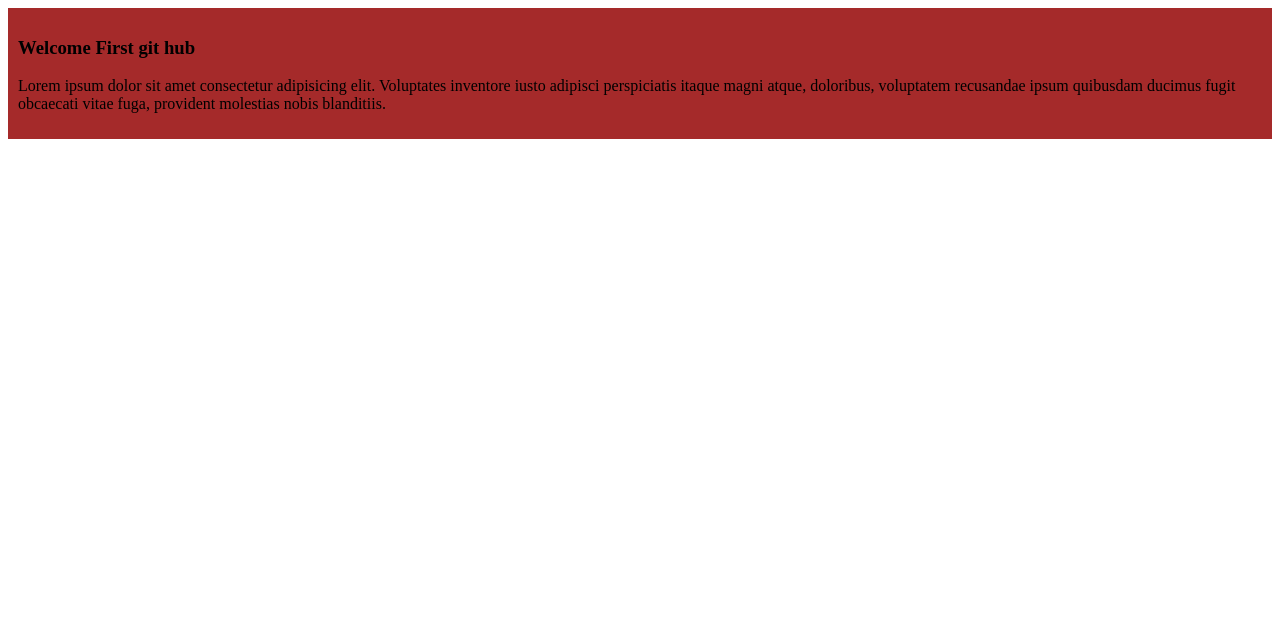
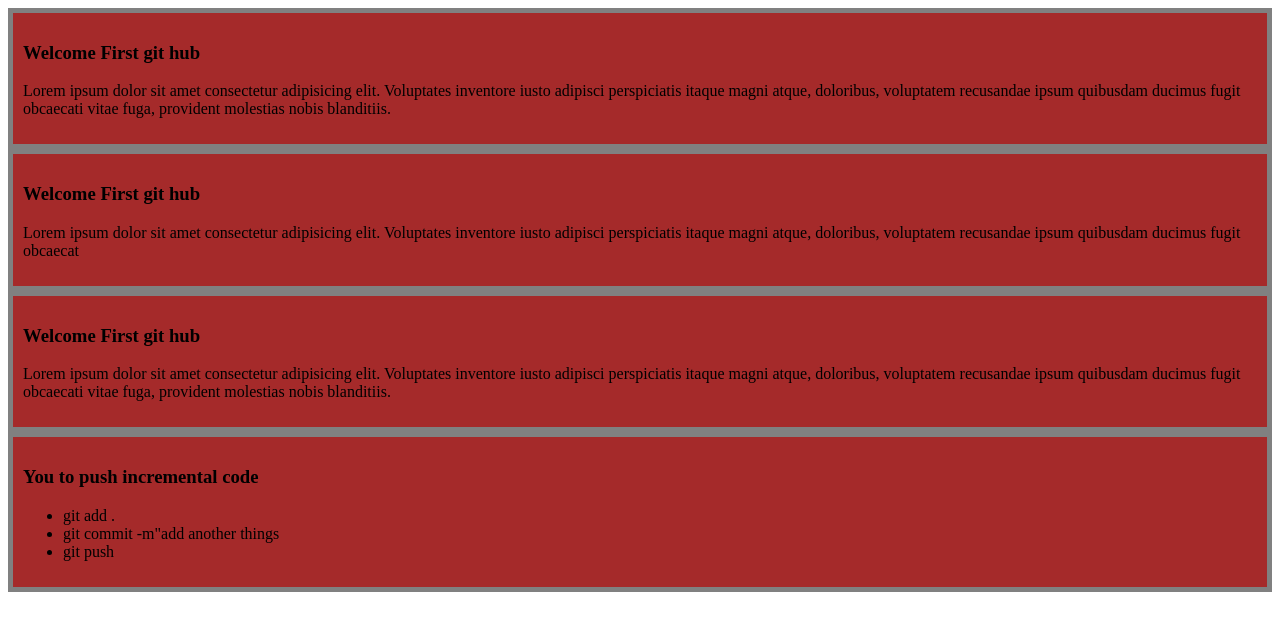
Before and after one commit to nazmul15-2881/welcome-first-github-info2, a plain HTML site: page index.html in a window 1280 px wide. Drawn offline with Linux system fonts and the light colour scheme.

Commit message:
i love u

```diff
--- a/index.html
+++ b/index.html
@@ -11,5 +11,22 @@
         <h3>Welcome First git hub</h3>
         <p>Lorem ipsum dolor sit amet consectetur adipisicing elit. Voluptates inventore iusto adipisci perspiciatis itaque magni atque, doloribus, voluptatem recusandae ipsum quibusdam ducimus fugit obcaecati vitae fuga, provident molestias nobis blanditiis.</p>
     </div>
+    <div>
+        <h3>Welcome First git hub</h3>
+        <p>Lorem ipsum dolor sit amet consectetur adipisicing elit. Voluptates inventore iusto adipisci perspiciatis itaque magni atque, doloribus, voluptatem recusandae ipsum quibusdam ducimus fugit obcaecat </p>
+    </div>
+    <div>
+       <h3>Welcome First git hub</h3>
+         <p>Lorem ipsum dolor sit amet consectetur adipisicing elit. Voluptates inventore iusto adipisci perspiciatis itaque magni atque, doloribus, voluptatem recusandae ipsum quibusdam ducimus fugit obcaecati vitae fuga, provident molestias nobis blanditiis.</p>
+    </div>
+    <div>
+        <h3>You to push incremental code</h3>
+        <ul>
+            <li>git add .</li>
+            <li>git commit -m"add another things</li>
+            <li>git push</li>
+        </ul>
+    </div>
+
 </body>
 </html>
--- a/styles/blog.css
+++ b/styles/blog.css
@@ -1,4 +1,5 @@
 div{
     background-color: brown;
     padding: 10px;
+    border: 5px solid gray;
 }
```
